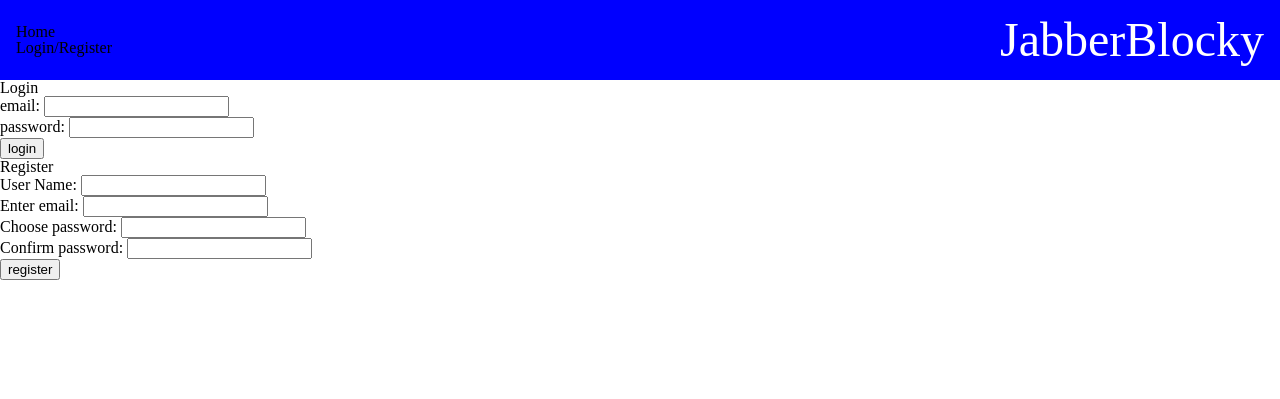
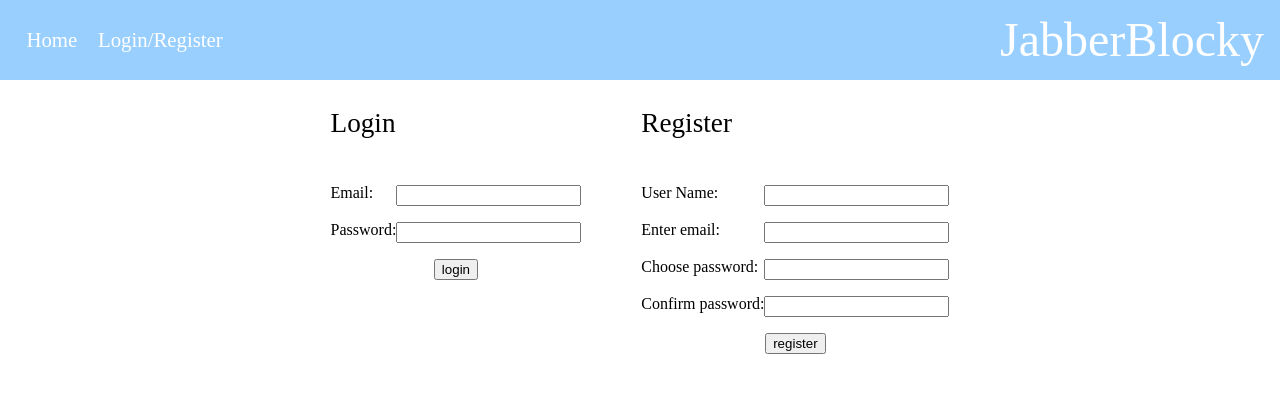
Before and after one commit to JoeChristianson/JabberBlocky, a Node server app: page /login/ in a window 1280 px wide. Shown: the top 399 px of the page. Run offline with Node 20, Linux system fonts and the light colour scheme; some libraries are stand-ins or nearby versions.

Commit message:
added some more styling

```diff
--- a/public/css/style.css
+++ b/public/css/style.css
@@ -1,5 +1,5 @@
 header{
-    background-color: blue;
+    background-color: hsl(208, 100%, 80%);
     display: flex;
     justify-content: space-between;
     align-items: center;
@@ -13,6 +13,15 @@ header>h1{
     color: white;
 }
 
+ul{
+    color: white;
+    display: flex;
+    font-size: 1.3rem;
+}
+
+li{
+    margin: .5em;
+}
 main{
     display: flex;
     flex-direction: column;
@@ -20,20 +29,66 @@ main{
 }
 
 main>article{
-    border: 1px solid black;
     margin:1em;
     padding: 1em;
     width: 80%;
 }
 
+main>article:hover{
+    background-color: aliceblue;
+}
+
 article>h2{
     font-size: 2em;
     text-align: center;
-    margin-bottom: 1em;
+    margin-bottom: 0.6rem;
 }
 
 article>h5{
-    text-align: center;
+    text-align: left;
     font-style: italic;
     margin-bottom: 1em;
+    margin-left:20px;
+    color: hsla(208, 25%, 37%, 0.548);
 }
+
+article>h4{
+    text-align: center;
+}
+
+article>p{
+    width:80%;
+    text-align: center;
+
+    margin:auto;
+    margin-top: 1.5rem;
+}
+
+#login-page-wrapper{
+    display: flex;
+    justify-content: center;
+}
+
+#login-page-wrapper h2{
+    font-size: 1.7rem;
+    margin-bottom: 3rem;
+}
+
+.new-post-form{
+    width:400px;
+    margin:auto
+}
+
+.form-group{
+    display: flex;
+    justify-content: space-between;
+    margin-bottom:1rem;
+}
+
+.form-group>button{
+    margin:auto
+}
+
+.login-section,.register-section{
+    margin:30px
+}
--- a/views/login.handlebars
+++ b/views/login.handlebars
@@ -1,14 +1,16 @@
-<section class="col-6">
+
+<div id="login-page-wrapper">
+<section class="login-section">
 
 <h2>Login</h2>
 
 <form class="form login-form">
   <div class="form-group">
-    <label for="email-login">email:</label>
+    <label for="email-login">Email:</label>
     <input class="form-input" type="text" id="email-login" />
   </div>
   <div class="form-group">
-    <label for="password-login">password:</label>
+    <label for="password-login">Password:</label>
     <input class="form-input" type="password" id="password-login" />
   </div>
   <div class="form-group">
@@ -16,7 +18,7 @@
   </div>
 </form>
 </section>
-<section class="col-6">
+<section class="register-section">
 
 <h2>Register</h2>
 
@@ -43,6 +45,6 @@
   </div>
 </form>
 </section>
-
+</div>
 <script src="./js/login.js"></script>
 <script src="./js/nav.js"></script>
--- a/views/partials/post.handlebars
+++ b/views/partials/post.handlebars
@@ -1,10 +1,10 @@
 <article class="post-listing" data-post-id="{{dataValues.id}}">
+    <h5>{{dataValues.createdAt}}</h5>
     <h2>{{dataValues.title}}</h2>
-    <h5>{{dataValues.createdAt}}</h5>
-        <h5>
+        <h4>
         by: {{user.dataValues.user_name}}
 
-        </h5>
+        </h4>
     <p>
     {{dataValues.text}}
     </p>
```
